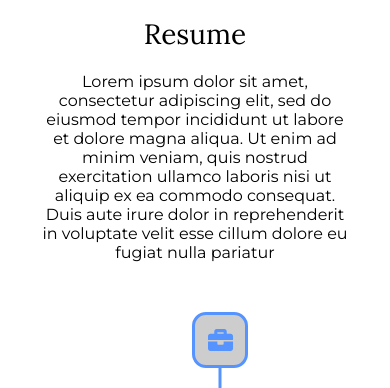
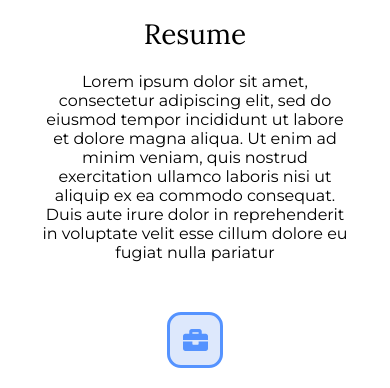
Before and after one commit to ThomasEmilsson/thomasemilsson.info, a Gatsby site: page / in a window 390 px wide. Shown: the part 456-844 px from the top of the page. Built offline with nearby package versions, Linux system fonts and the light colour scheme; Gatsby itself is replaced by a stand-in of ours.

Commit message:
Remove commented code; Add responsive update for icon

```diff
--- a/src/components/Resume/Resume.js
+++ b/src/components/Resume/Resume.js
@@ -42,7 +42,6 @@ const Resume = () => {
         <div className="resume-experience-job">
           <div className="resume-experience-title-div">
             <p className="resume-experience-name">{name}</p>
-            <p className="resume-experience-separator">{"|"}</p>
             <p className="resume-experience-date">{`${date}`}</p>
           </div>
           <div className="resume-experience-job-role">Software Engineer</div>
--- a/src/components/Resume/Resume.scss
+++ b/src/components/Resume/Resume.scss
@@ -62,29 +62,15 @@
   margin: 0 auto;
   justify-content: center;
   border-radius: 25%;
-  background-color: #cdcdcd;
+  background-color: $background-color-blue;
   display: flex;
   align-items: center;
   border: 3px solid $icon-color;
 
-  // @media only screen and (max-width: 800px) {
-  //   display: block;
-  //   // width: 80%;
-  // }
+  @media only screen and (max-width: 800px) {
+    display: block;
+  }
 }
-
-// .resume-experience-icon::before {
-//   // content: "";
-//   // background: rgb(255, 255, 255);
-//   // position: absolute;
-//   // left: 0 px;
-//   // top: 7 px;
-//   // width: 14 px;
-//   // height: 14 px;
-//   // border-radius: 50%;
-//   // border: 3 px solid rgb(99, 178, 255);
-//   // z-index: 60;
-// }
 
 .resume-experience-icon svg {
   height: 56px;
@@ -103,17 +89,6 @@
   grid-column: 2 / 3;
 }
 
-.resume-experience-div ul li::before {
-  // content: "";
-  // background: rgb(255, 255, 255);
-  // position: absolute;
-  // width: 25px;
-  // height: 25px;
-  // border-radius: 50%;
-  // border: 3px solid $icon-color;
-  // z-index: 60;
-}
-
 .resume-experience-div ul {
   padding: 0px;
   margin: 0px;
@@ -124,6 +99,10 @@
   position: relative;
   padding-left: 50px;
   margin-bottom: 40px;
+
+  @media only screen and (max-width: 800px) {
+    padding-left: 0px;
+  }
 }
 .resume-experience-div ul li::after {
   width: 3px;
@@ -134,4 +113,8 @@
   margin-right: 1px;
 
   background: $icon-color;
+
+  @media only screen and (max-width: 800px) {
+    display: none;
+  }
 }
```
